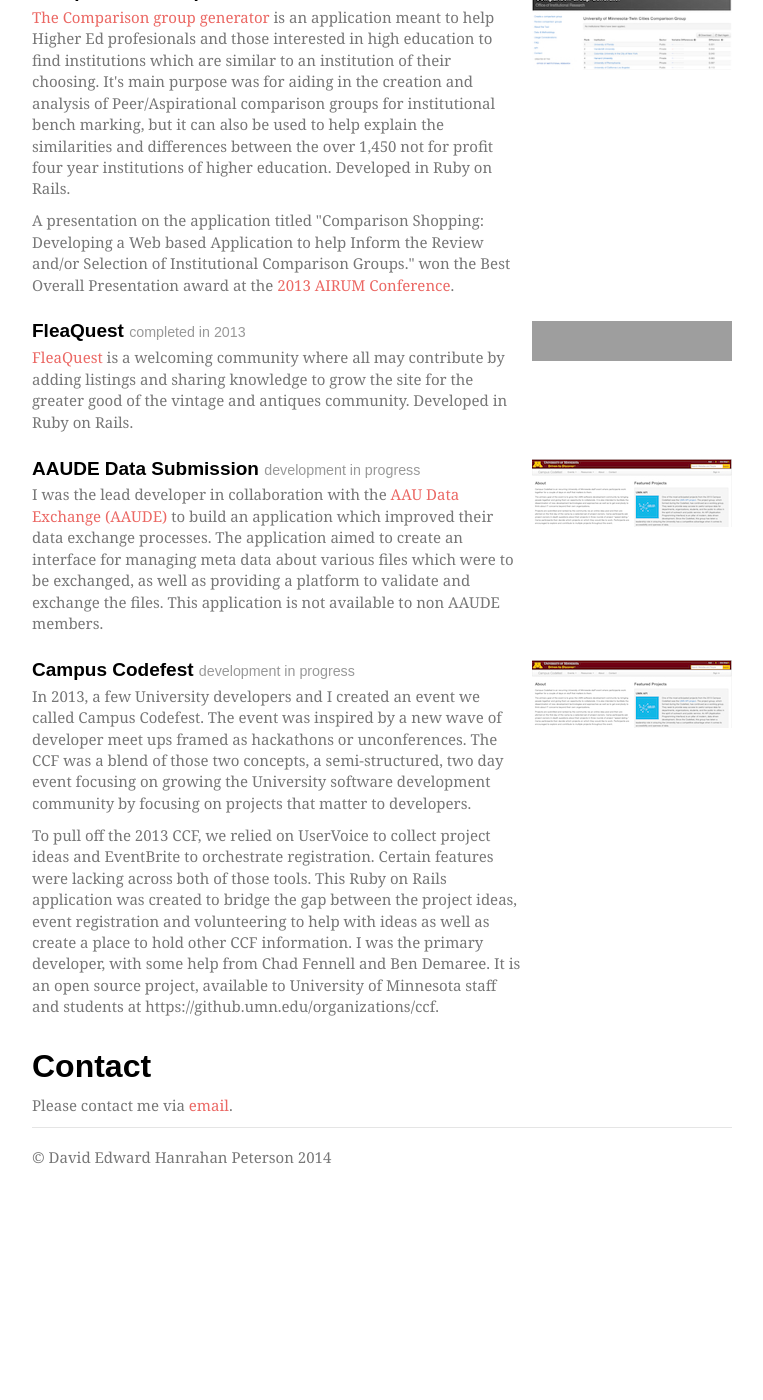
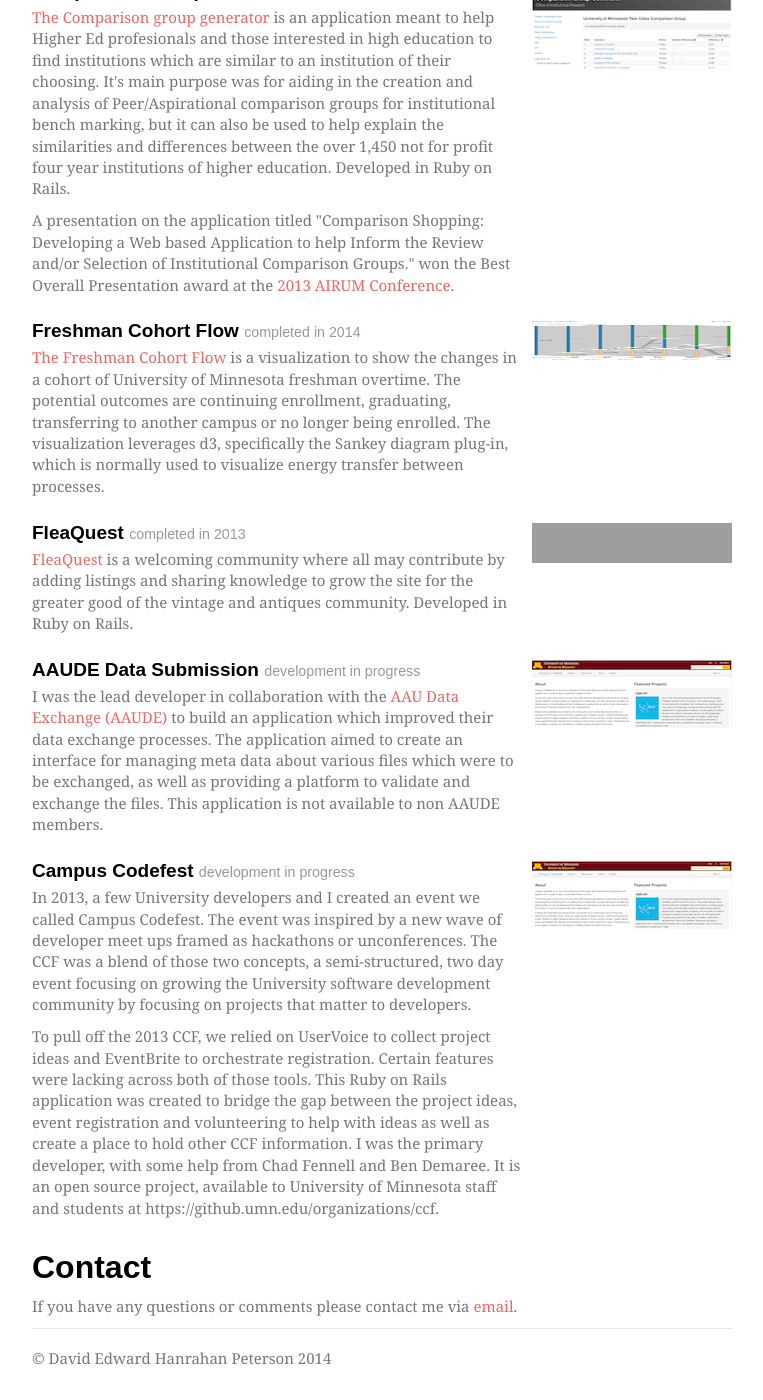
Before and after one commit to pete2786/pete2786.github.io, a Jekyll site: the page index.html, which Jekyll copies as it is, in a window 1280 px wide and 1400 px high, scrolled down 1708 px. Shown: the whole window, without its empty margins (258-1021 px from the left). Built offline with Jekyll 4.4.1, drawn with Linux system fonts in a browser that asks for light colours; nearby versions of some CDN libraries; some web fonts are replaced; before the commit the page ends 2907 px from its top, so only the background shows below that; grey boxes are pictures that could not be loaded.

Commit message:
Added information about freshman cohort flow.

```diff
--- a/index.html
+++ b/index.html
@@ -122,6 +122,16 @@
       </div>
 
       <div class="media">
+        <a class="pull-right" href="http://www.oir.umn.edu/student/cohort_flow/report">
+          <img class="media-object" src="images/cohort.jpg" width="200" height="40" alt="FleaQuest" class="vector">
+        </a>
+        <div class="media-body">
+          <h4 class="media-heading">Freshman Cohort Flow <small>completed in 2014</small></h4>
+          <p><a href="http://www.oir.umn.edu/student/cohort_flow/report">The Freshman Cohort Flow</a> is a visualization to show the changes in a cohort of University of Minnesota freshman overtime. The potential outcomes are continuing enrollment, graduating, transferring to another campus or no longer being enrolled. The visualization leverages d3, specifically the Sankey diagram plug-in, which is normally used to visualize energy transfer between processes.</p>
+        </div>
+      </div>
+
+      <div class="media">
         <a class="pull-right" href="http://www.fleaquest.com">
           <img class="media-object" src="http://fleaquest.com/assets/logo-fleaquest.svg" width="200" height="40" alt="FleaQuest" class="vector">
         </a>
@@ -156,7 +166,7 @@
       </div>
 
       <h2 id="contact">Contact</h2>
-      <p>Please contact me via <a href="mailto: eazydp+io@gmail.com">email</a>.</p>
+      <p>If you have any questions or comments please contact me via <a href="mailto: eazydp+io@gmail.com">email</a>.</p>
 
       <div class="footer">
         <p>&copy; David Edward Hanrahan Peterson 2014</p>
```
Also changed, not shown: images/cohort.jpg (added).
